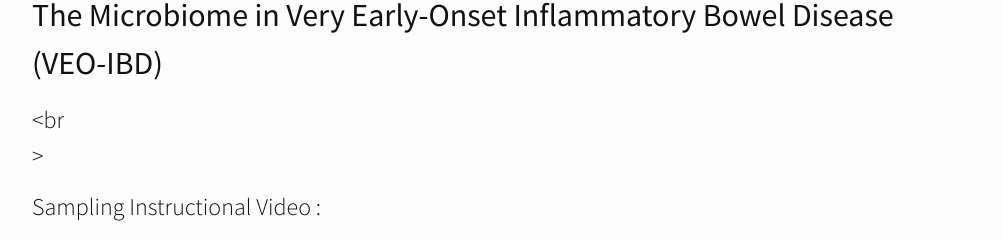
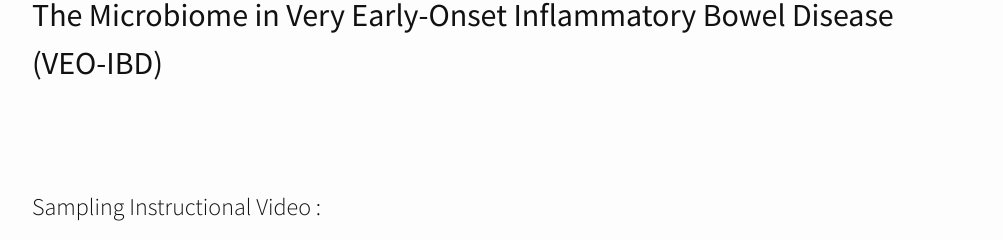
Before and after one commit to DanielSprockett/danielsprockett.github.io, a Jekyll site: the page built from research.md, in a window 1280 px wide. Shown: the part 1044-1284 px from the top of the page, without its empty margins (138-1141 px from the left). Built offline with Jekyll 4.4.1, drawn with Linux system fonts in a browser that asks for light colours; nearby versions of some CDN libraries; grey boxes are pictures that could not be loaded.

Commit message:
Update research.md

```diff
--- a/research.md
+++ b/research.md
@@ -24,7 +24,8 @@ I am interested in how host-associated communities arise in early life, as well
 ***
 
 <h2>The Microbiome in Very Early-Onset Inflammatory Bowel Disease (VEO-IBD)</h2>
-<br<br>>
+<br>
+<br>
 
 Sampling Instructional Video :
 
```
